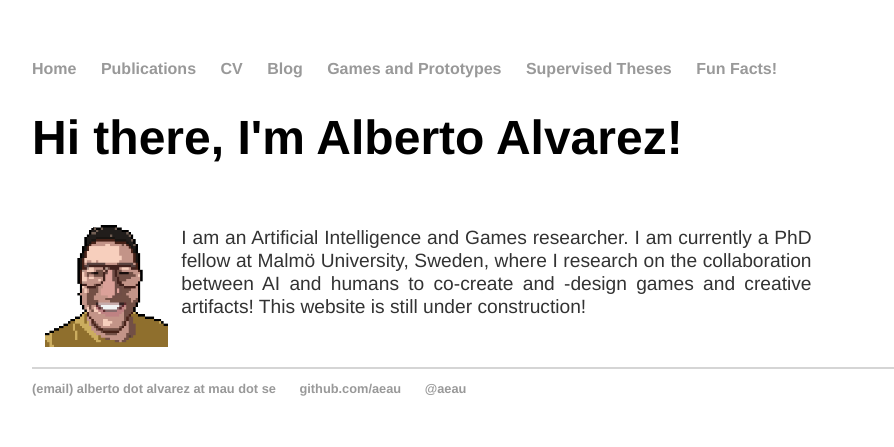
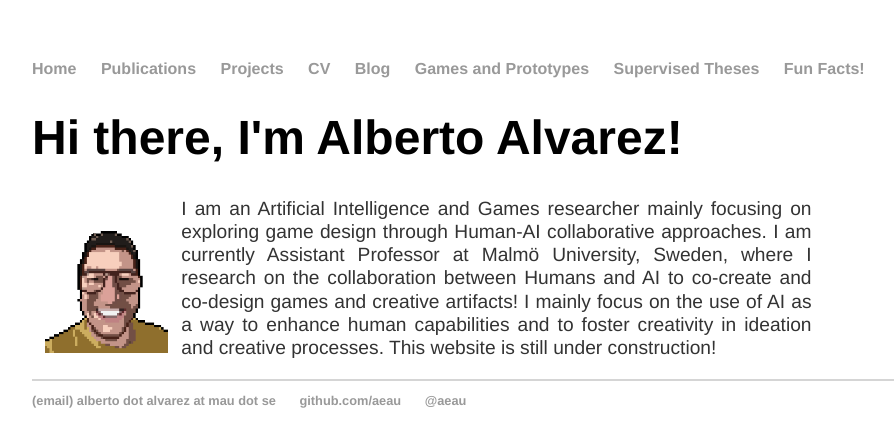
Before and after one commit to aeau/aeau.github.io, a Jekyll site: the page built from index.html, in a window 1280 px wide. Shown: the top 447 px of the page, without its empty margins (160-1054 px from the left). Built offline with Jekyll 4.4.1, drawn with Linux system fonts in a browser that asks for light colours.

Commit message:
adding projects to the website

```diff
--- a/_config.yml
+++ b/_config.yml
@@ -5,7 +5,7 @@
 twitter_username: aeau
 github_username: aeau
 
-name: Alberto Alvarez, PhD Student
+name: Alberto Alvarez, Assistant Professor
 markdown: kramdown
 permalink: /blog/:year/:month/:day/:title
 theme: jekyll-theme-minimal
--- a/_layouts/default.html
+++ b/_layouts/default.html
@@ -8,9 +8,10 @@
 	    		<ul>
 	        		<li><a href="/">Home</a></li>
 		        	<li><a href="/publications/">Publications</a></li>
+		        	<li><a href="/projects/">Projects</a></li>
 	        		<li><a href="/cv/">CV</a></li>
 					<li><a href="/blog/">Blog</a></li>
-					<li><a href="/projects/">Games and Prototypes</a></li>
+					<li><a href="/prototypes/">Games and Prototypes</a></li>
 					<li><a href="/theses/">Supervised Theses</a></li>
 					<li><a href="/other/">Fun Facts!</a></li>
 	    		</ul>
--- a/index.html
+++ b/index.html
@@ -1,6 +1,6 @@
 ---
 layout: default
-title: Alberto Alvarez, PhD student
+title: Alberto Alvarez, Assistant Professor at Malmö University
 ---
 <h1>Hi there, I'm Alberto Alvarez!</h1>
 <div class="wrapper">
@@ -10,8 +10,9 @@
 			<img class="pic" src="/images/main-profile-photo.png" align="middle"/>
 		</div>
 		<div class="wp-text">
-			I am an Artificial Intelligence and Games researcher. I am currently a PhD fellow at Malmö University, Sweden, where I research on the collaboration between
-				AI and humans to co-create and -design games and creative artifacts! This website is still under construction!
+			I am an Artificial Intelligence and Games researcher mainly focusing on exploring game design through Human-AI collaborative approaches. I am currently Assistant Professor at Malmö University, Sweden, where I research on the collaboration between Humans and AI to co-create and co-design games and creative artifacts! I mainly focus on the use of AI as a way to enhance human capabilities and to foster creativity in ideation and creative processes.
+
+			This website is still under construction!
 			<!----	<br><br>
 			My work revolves around the Evolutionary Dungeon Designer (EDD), a mixed-initiative co-creativity tool where a human designer can create  is I am an Artificial Intelligence and Games researcher. I am currently a PhD fellow at Malmö University, Sweden, where I research on the collaboration between
 					AI and humans to co-create and -design games and creative artifacts! -->
```
Also changed, not shown: _projects/00001_project_little_help_from_ai.md (added, +13 -0 lines), prototypes/index.html (added, +9 -0 lines).
